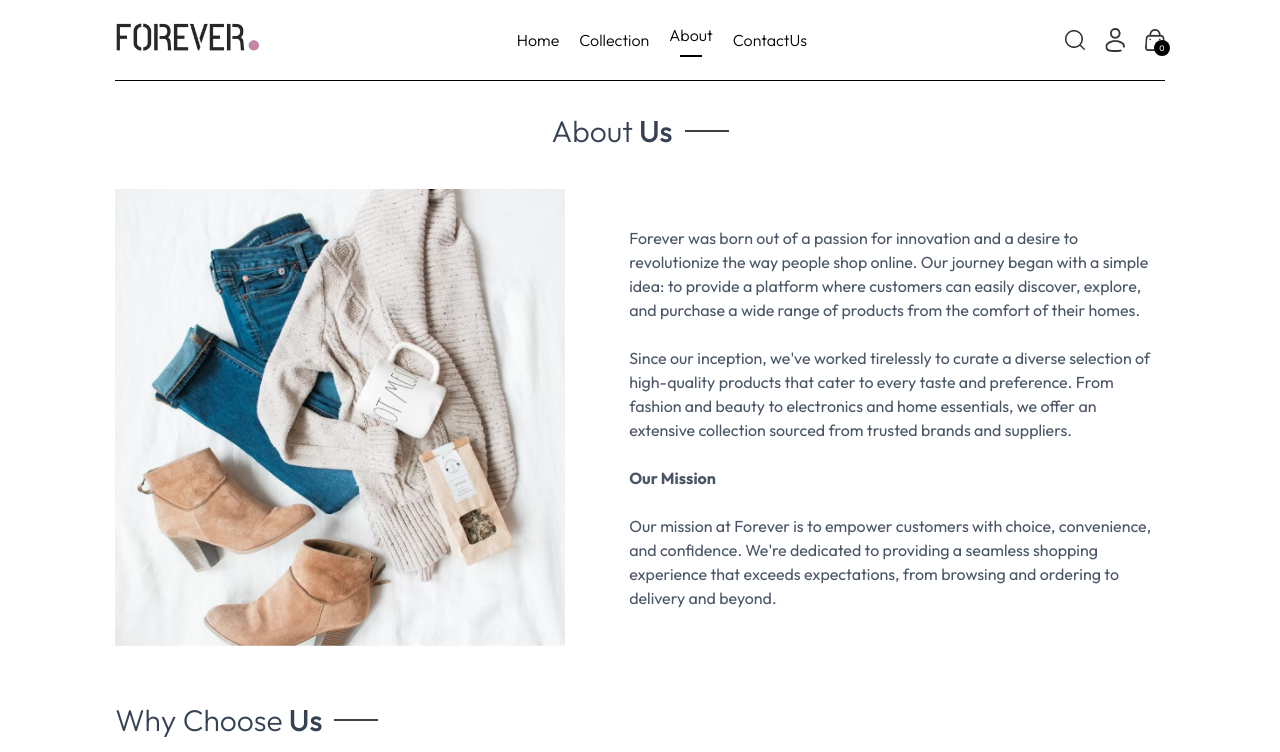
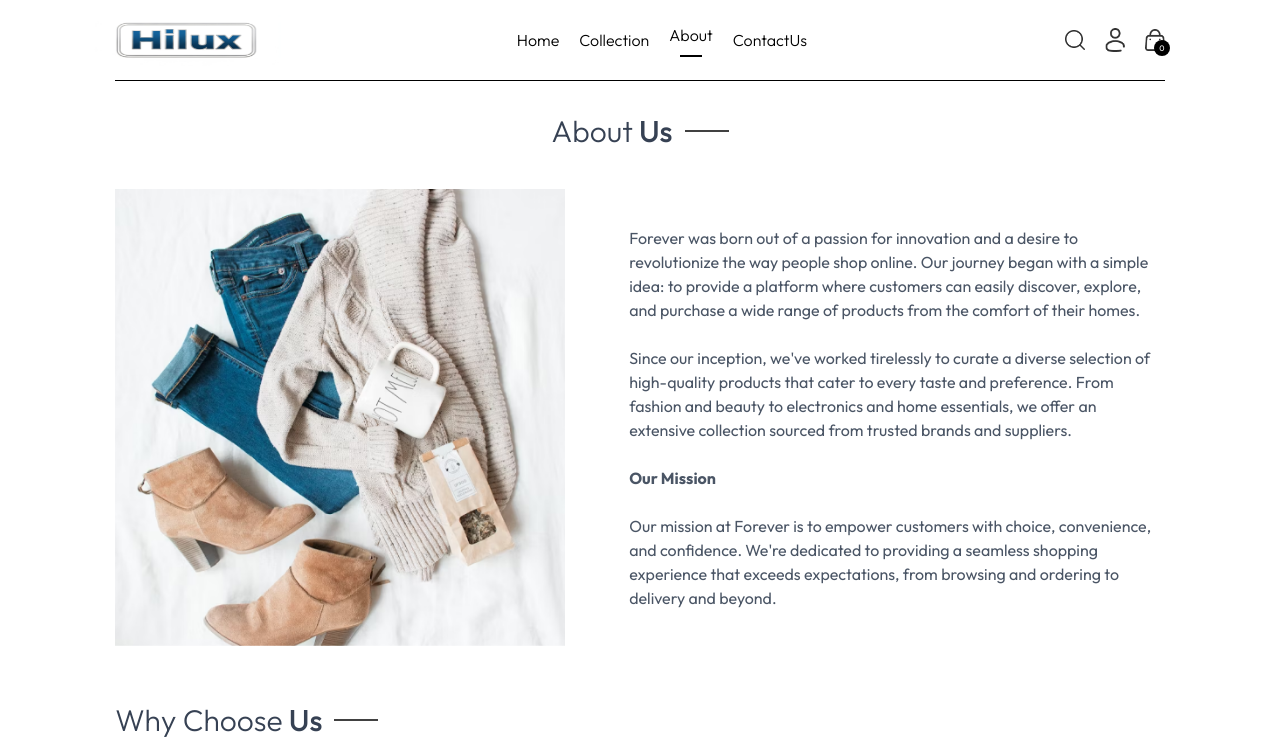
Before and after one commit to shyamjith2774/hilux-cart-project, a React (Vite) app in the folder frontend/: page /about in a window 1280 px wide. Shown: the top 752 px of the page. Built offline with nearby package versions, Linux system fonts and the light colour scheme.

Commit message:
logo chnged

```diff
--- a/frontend/src/assets/assets.js
+++ b/frontend/src/assets/assets.js
@@ -55,7 +55,7 @@ import p_img51 from './p_img51.png'
 import p_img52 from './p_img52.png'
 
 import logo from './logo.png'
-// import logo1 from './logo1.png'
+import logo1 from './logo1.png'
 import hero_img from './hero_img.png'
 import cart_icon from './cart_icon.png'
 import bin_icon from './bin_icon.png'
@@ -76,7 +76,7 @@ import cross_icon from './cross_icon.png'
 
 export const assets = {
     logo,
-    // logo1,
+    logo1,
     hero_img,
     cart_icon,
     dropdown_icon,
--- a/frontend/src/components/Navbar.jsx
+++ b/frontend/src/components/Navbar.jsx
@@ -10,7 +10,7 @@ const Navbar = () => {
     <div className='flex items-center justify-between py-3 md:py-5   '>
 
         <Link to='/'>
-        <img src={assets.logo} alt="logo1" className='w-36 h-10  md: hover:scale-80 transition  ease-in-out '/>
+        <img src={assets.logo1} alt="logo1" className='w-36 h-10  md:scale-130 transition  ease-in-out '/>
         </Link>
 
         <ul className='hidden md:flex items-center gap-5  font-light'>
```
Also changed, not shown: frontend/src/assets/logo1.png (added).
